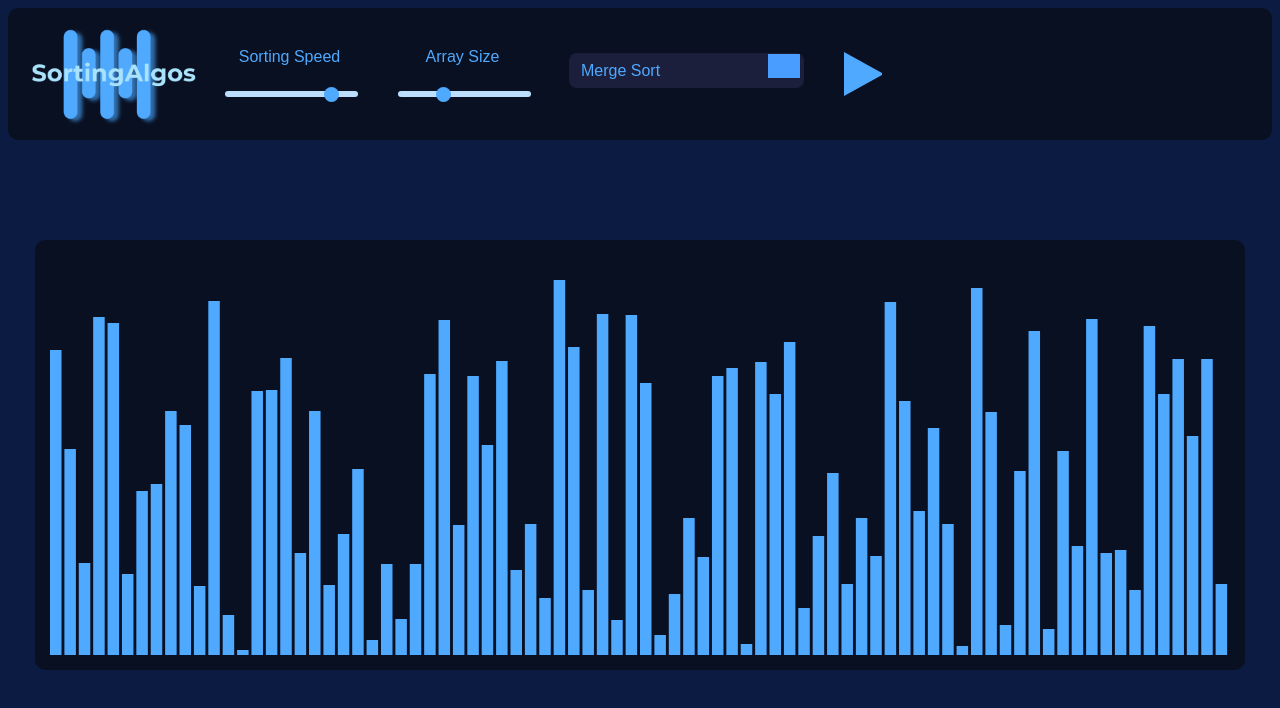
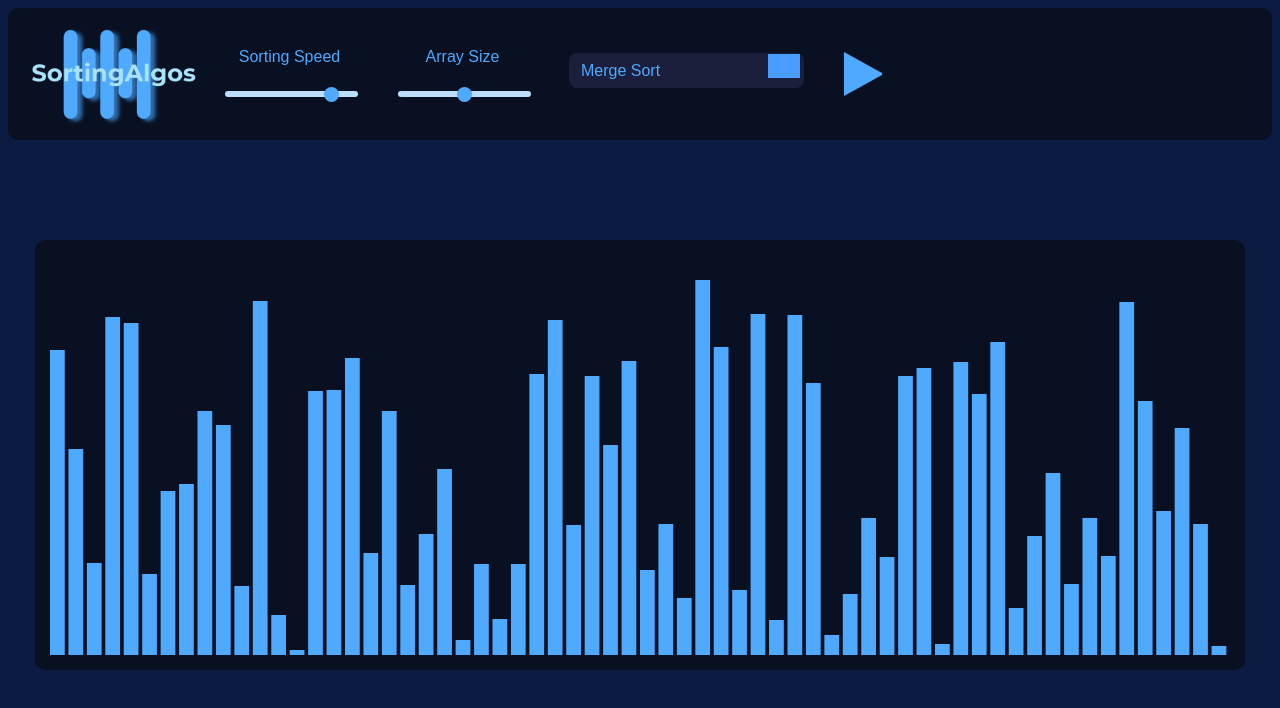
Before and after one commit to IEEEWebDev2020Fall/IEEEWebDev2020Fall.github.io, a React (Create React App) app: page / in a window 1280 px wide. Shown: the top 708 px of the page. Built offline with nearby package versions, Linux system fonts and the light colour scheme; grey boxes are pictures that could not be loaded.

Commit message:
bug: change speed while paused

```diff
--- a/src/App.js
+++ b/src/App.js
@@ -8,9 +8,9 @@ const svgMargins = 15;
 const barHeightMin = 5;
 const barHeightMax = svgHeight - 15;
 const barPaddingMultiplier = 1 / 5;
-const barMinWidth = 5;
+const barMinWidth = 10;
 const minSpeed = 10;
-const maxSpeed = 200;
+const maxSpeed = 150;
 const speedSliderStepsCount = 50;
 const speedSliderStepSize = (maxSpeed - minSpeed) / speedSliderStepsCount;
 
@@ -24,10 +24,10 @@ export default class App extends Component {
         speedSliderStepSize +
       minSpeed,
     arrayLength: Math.floor(
-      (parseInt(10) + parseInt([window.innerWidth - 100] / barMinWidth)) / 3
+      (parseInt(10) + parseInt([window.innerWidth - 100] / barMinWidth)) / 2
     ),
     sizeSliderDefault: Math.floor(
-      (parseInt(10) + parseInt([window.innerWidth - 100] / barMinWidth)) / 3
+      (parseInt(10) + parseInt([window.innerWidth - 100] / barMinWidth)) / 2
     ),
     speedSliderDefault: Math.floor(speedSliderStepsCount * 0.85),
     speedSliderStepSize: speedSliderStepSize,
--- a/src/SortingVisualizer/SortingVisualizer.jsx
+++ b/src/SortingVisualizer/SortingVisualizer.jsx
@@ -41,8 +41,10 @@ export default class SortingVisualizer extends Component {
       this.setUp();
     }
     if (prevProps.sortingSpeed !== this.props.sortingSpeed) {
-      this.pausePlay();
-      this.startPlay();
+      if (this.props.isPlaying) {
+        this.pausePlay();
+        this.startPlay();
+      }
     }
   }
 
```
